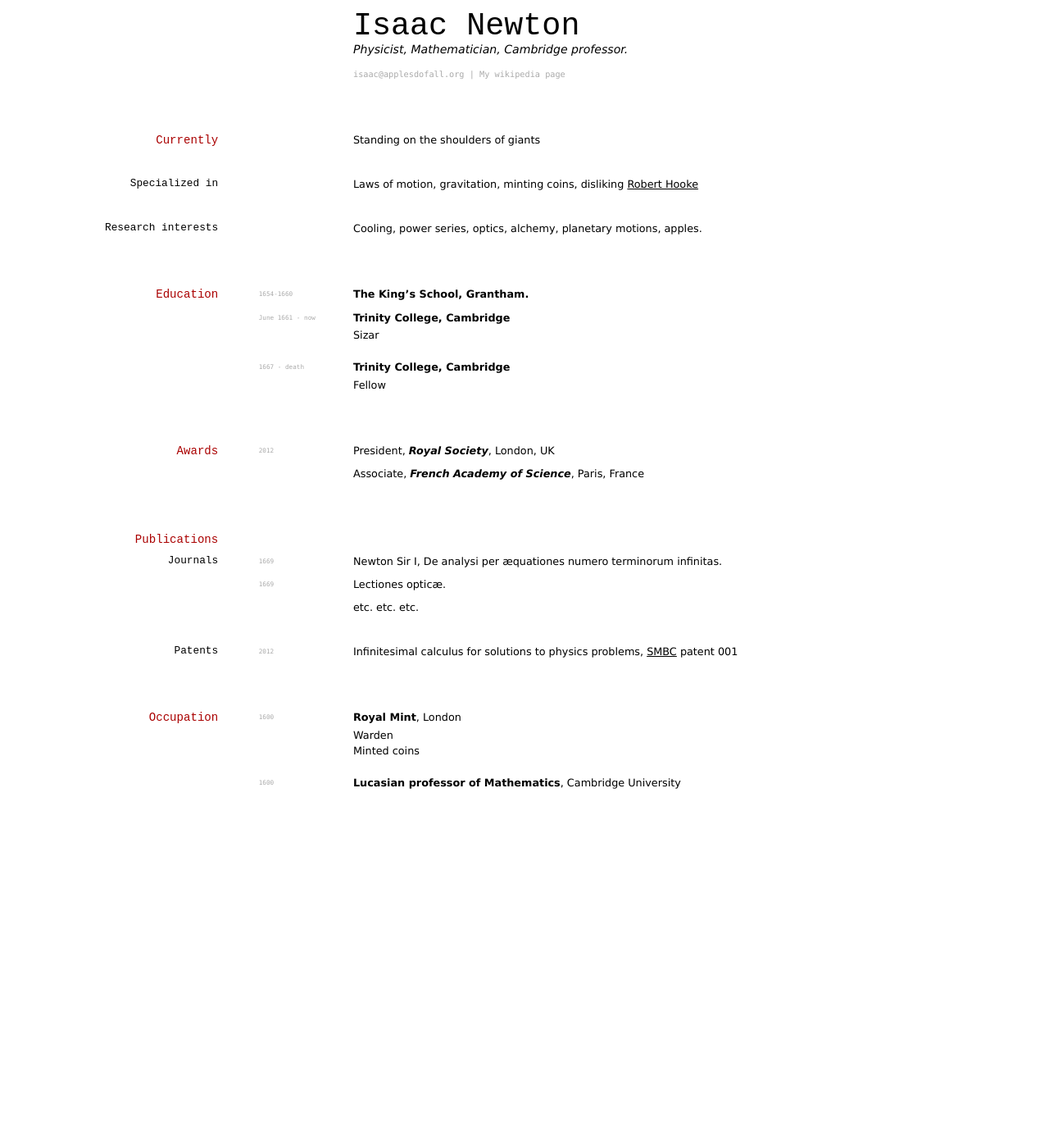
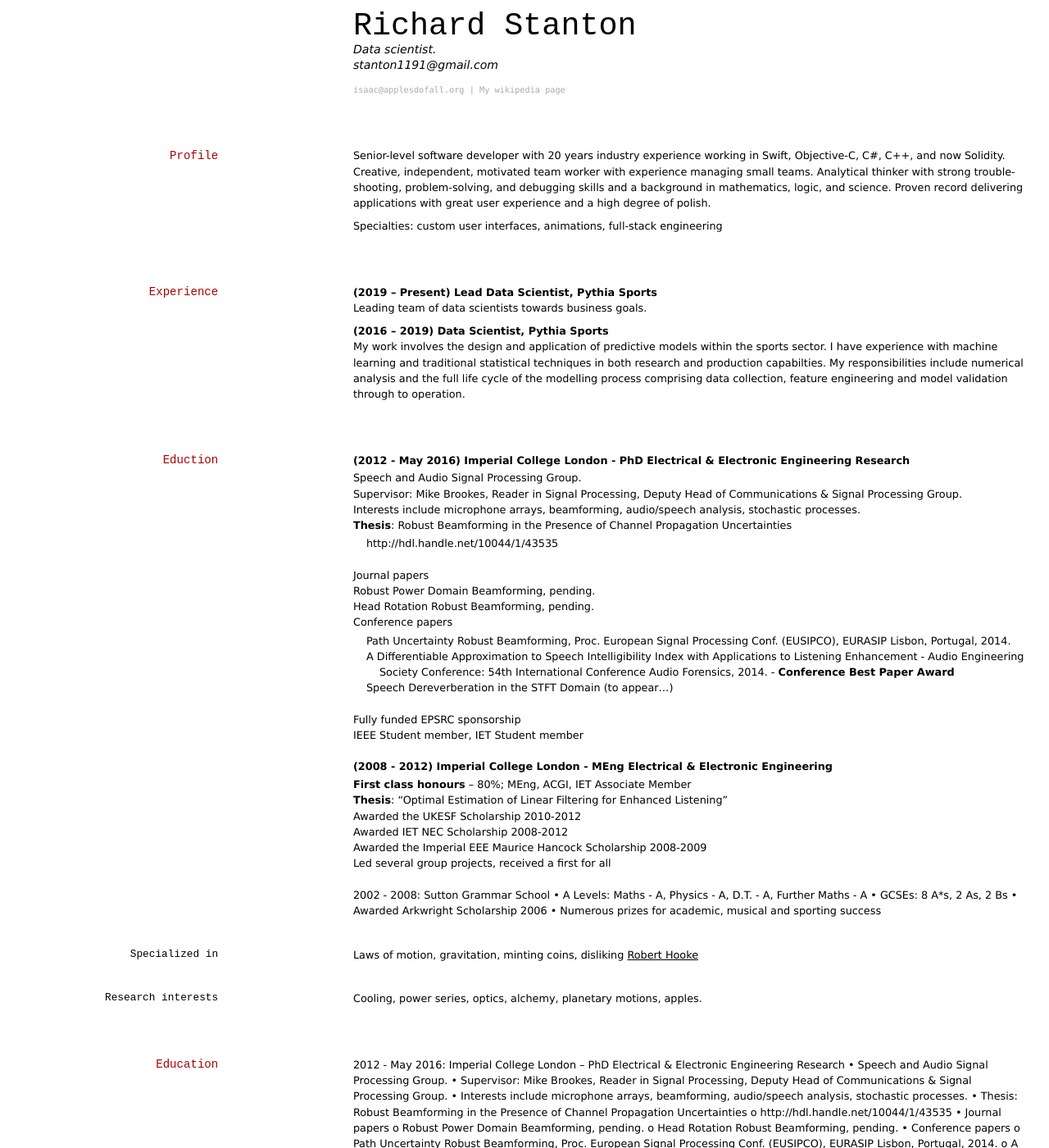
Before and after one commit to stanton119/cv, a Jekyll site: the page built from index.md, in a window 1280 px wide and 1400 px high. Shown: the whole window at 82% size. Built offline with Jekyll 4.4.1, drawn with Linux system fonts in a browser that asks for light colours; some of the changed text lies outside the part shown.

Commit message:
CV update

```diff
--- a/index.md
+++ b/index.md
@@ -1,9 +1,10 @@
 ---
 layout: cv
-title: Isaac Newtons's CV
+title: Richard Stanton CV
 ---
-# Isaac Newton
-Physicist, Mathematician, Cambridge professor.
+# Richard Stanton
+Data scientist.
+stanton1191@gmail.com
 
 <div id="webaddress">
 <a href="isaac@applesdofall.org">isaac@applesdofall.org</a>
@@ -11,9 +12,53 @@ Physicist, Mathematician, Cambridge professor.
 </div>
 
 
-## Currently
 
-Standing on the shoulders of giants
+## Profile
+
+Senior-level software developer with 20 years industry experience working in Swift, Objective-C, C#, C++, and now Solidity. Creative, independent, motivated team worker with experience managing small teams. Analytical thinker with strong trouble-shooting, problem-solving, and debugging skills and a background in mathematics, logic, and science. Proven record delivering applications with great user experience and a high degree of polish.
+
+Specialties: custom user interfaces, animations, full-stack engineering
+
+## Experience
+
+**(2019 – Present) Lead Data Scientist, Pythia Sports**
+Leading team of data scientists towards business goals.
+
+**(2016 – 2019) Data Scientist, Pythia Sports**
+My work involves the design and application of predictive models within the sports sector. I have experience with machine learning and traditional statistical techniques in both research and production capabilties. My responsibilities include numerical analysis and the full life cycle of the modelling process comprising data collection, feature engineering and model validation through to operation.
+
+## Eduction
+
+**(2012 - May 2016) Imperial College London - PhD Electrical & Electronic Engineering Research**
+* Speech and Audio Signal Processing Group.
+* Supervisor: Mike Brookes, Reader in Signal Processing, Deputy Head of Communications & Signal Processing Group.
+* Interests include microphone arrays, beamforming, audio/speech analysis, stochastic processes.
+* **Thesis**: Robust Beamforming in the Presence of Channel Propagation Uncertainties
+    * http://hdl.handle.net/10044/1/43535
+* Journal papers
+* Robust Power Domain Beamforming, pending.
+* Head Rotation Robust Beamforming, pending.
+* Conference papers
+    * Path Uncertainty Robust Beamforming, Proc. European Signal Processing Conf. (EUSIPCO), EURASIP Lisbon, Portugal, 2014.
+    * A Differentiable Approximation to Speech Intelligibility Index with Applications to Listening Enhancement - Audio Engineering Society Conference: 54th International Conference Audio Forensics, 2014. - **Conference Best Paper Award**
+    * Speech Dereverberation in the STFT Domain (to appear…)
+* Fully funded EPSRC sponsorship
+* IEEE Student member, IET Student member
+
+**(2008 - 2012) Imperial College London - MEng Electrical & Electronic Engineering**
+* **First class honours** – 80%; MEng, ACGI, IET Associate Member
+* **Thesis**: “Optimal Estimation of Linear Filtering for Enhanced Listening”
+* Awarded the UKESF Scholarship 2010-2012
+* Awarded IET NEC Scholarship 2008-2012
+* Awarded the Imperial EEE Maurice Hancock Scholarship 2008-2009
+* Led several group projects, received a first for all
+
+2002 - 2008: Sutton Grammar School
+•	A Levels:	Maths - A, Physics - A, D.T. - A, Further Maths - A
+•	GCSEs:	8 A*s, 2 As, 2 Bs
+•	Awarded Arkwright Scholarship 2006
+•	Numerous prizes for academic, musical and sporting success
+
 
 ### Specialized in
 
@@ -26,6 +71,22 @@ Cooling, power series, optics, alchemy, planetary motions, apples.
 
 
 ## Education
+
+2012 - May 2016: Imperial College London – PhD Electrical & Electronic Engineering Research
+•	Speech and Audio Signal Processing Group.
+•	Supervisor: Mike Brookes, Reader in Signal Processing, Deputy Head of Communications & Signal Processing Group.
+•	Interests include microphone arrays, beamforming, audio/speech analysis, stochastic processes.
+•	Thesis: Robust Beamforming in the Presence of Channel Propagation Uncertainties
+o	http://hdl.handle.net/10044/1/43535
+•	Journal papers
+o	Robust Power Domain Beamforming, pending.
+o	Head Rotation Robust Beamforming, pending.
+•	Conference papers
+o	Path Uncertainty Robust Beamforming, Proc. European Signal Processing Conf. (EUSIPCO), EURASIP Lisbon, Portugal, 2014.
+o	A Differentiable Approximation to Speech Intelligibility Index with Applications to Listening Enhancement - Audio Engineering Society Conference: 54th International Conference Audio Forensics, 2014. - Conference Best Paper Award
+o	Speech Dereverberation in the STFT Domain (to appear…)
+•	Fully funded EPSRC sponsorship
+•	IEEE Student member, IET Student member
 
 `1654-1660`
 __The King's School, Grantham.__
```
